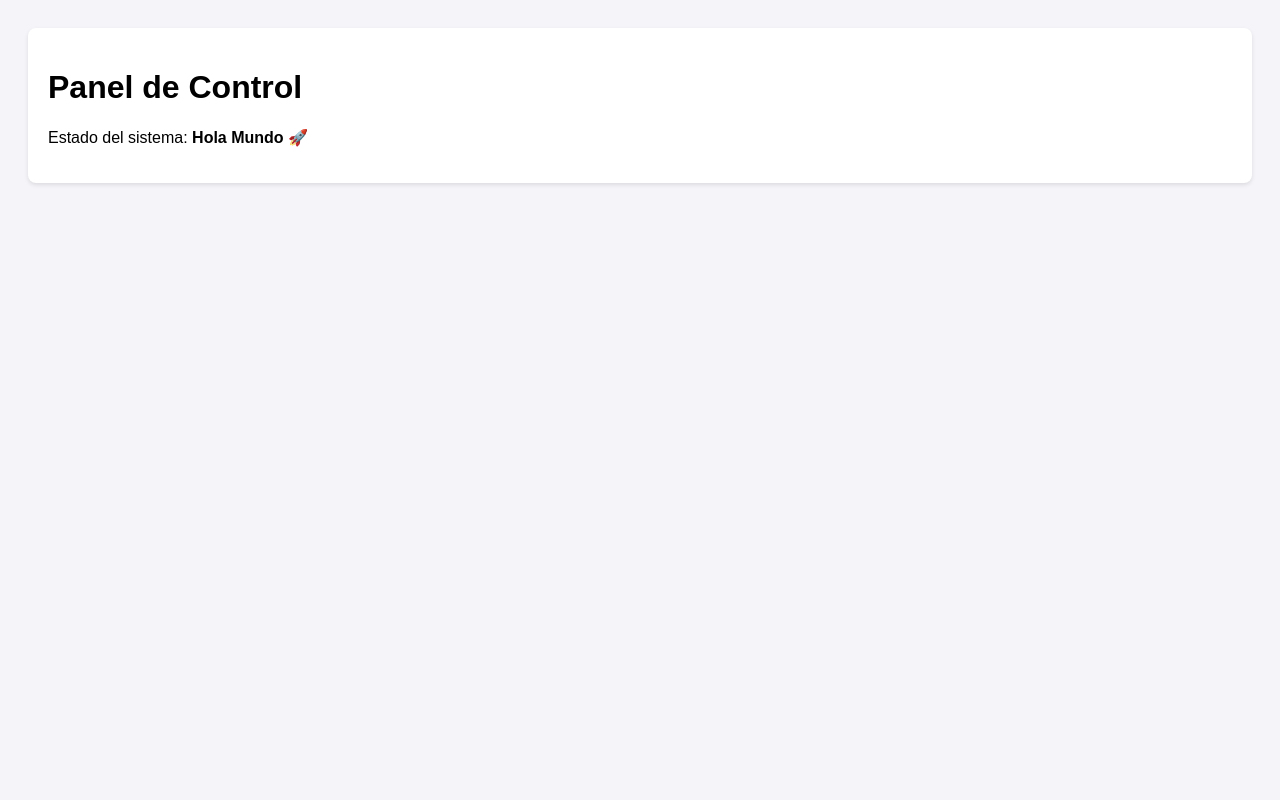
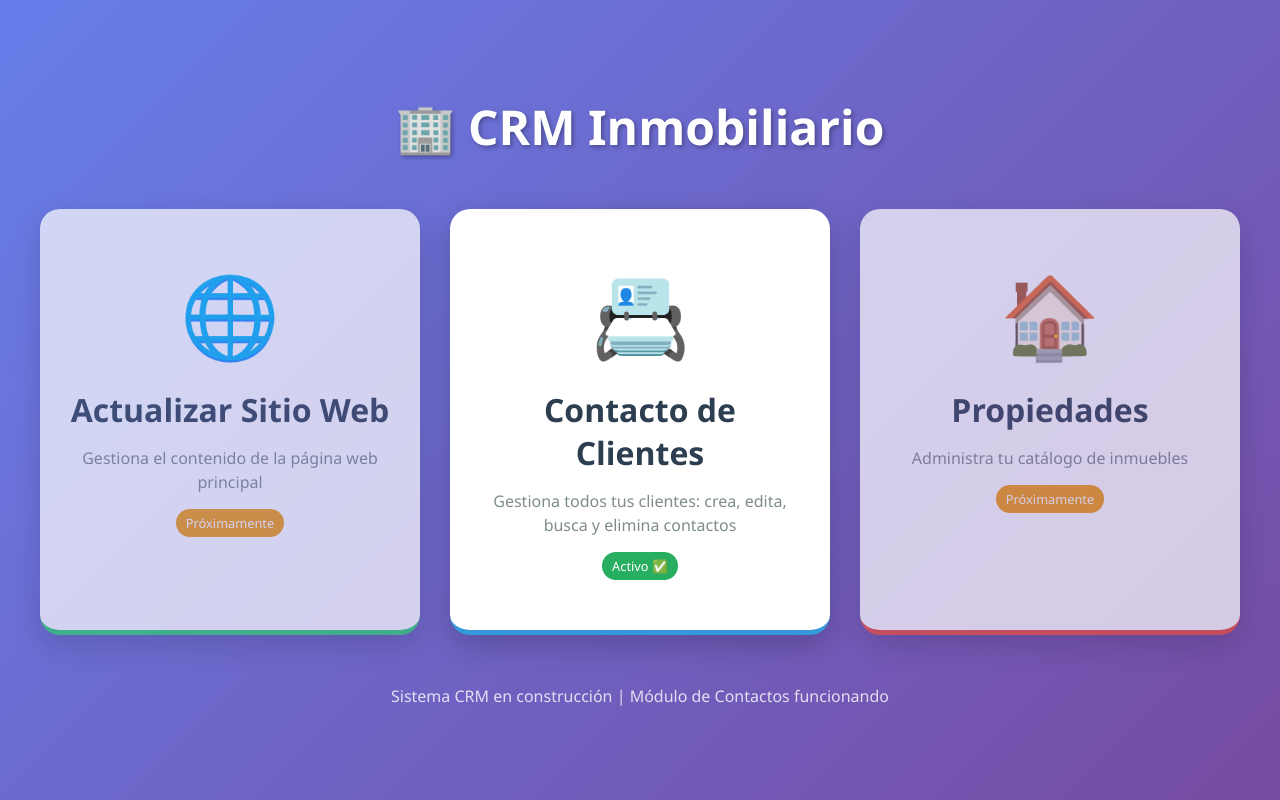
Before and after one commit to oscardelangel/pruebaCRM, a plain HTML site: page index.html in a window 1280 px wide. Drawn offline with Linux system fonts and the light colour scheme.

Commit message:
Menu principal con 3 botones grandes - solo contactos funciona

```diff
--- /dev/null
+++ b/css/styles.css
@@ -0,0 +1,147 @@
+* {
+    margin: 0;
+    padding: 0;
+    box-sizing: border-box;
+}
+
+body {
+    font-family: 'Segoe UI', Tahoma, Geneva, Verdana, sans-serif;
+    background: linear-gradient(135deg, #667eea 0%, #764ba2 100%);
+    min-height: 100vh;
+    display: flex;
+    justify-content: center;
+    align-items: center;
+    padding: 20px;
+}
+
+.container {
+    max-width: 1200px;
+    width: 100%;
+    margin: 0 auto;
+}
+
+h1 {
+    text-align: center;
+    color: white;
+    margin-bottom: 50px;
+    font-size: 3rem;
+    text-shadow: 2px 2px 4px rgba(0,0,0,0.3);
+}
+
+/* Grid de 3 botones grandes */
+.menu-grid {
+    display: grid;
+    grid-template-columns: repeat(auto-fit, minmax(300px, 1fr));
+    gap: 30px;
+    margin-bottom: 40px;
+}
+
+/* Estilo de cada botón/tarjeta */
+.menu-card {
+    background: white;
+    border-radius: 20px;
+    padding: 50px 30px;
+    text-align: center;
+    cursor: pointer;
+    transition: transform 0.3s, box-shadow 0.3s;
+    box-shadow: 0 10px 30px rgba(0,0,0,0.2);
+    text-decoration: none;
+    display: block;
+}
+
+.menu-card:hover {
+    transform: translateY(-10px);
+    box-shadow: 0 20px 40px rgba(0,0,0,0.3);
+}
+
+/* Icono grande */
+.menu-icon {
+    font-size: 80px;
+    margin-bottom: 20px;
+    display: block;
+}
+
+.menu-card h2 {
+    font-size: 2rem;
+    margin-bottom: 15px;
+    color: #2c3e50;
+}
+
+.menu-card p {
+    color: #7f8c8d;
+    font-size: 1rem;
+    line-height: 1.5;
+}
+
+/* Colores específicos para cada tarjeta */
+.card-contactos {
+    border-bottom: 5px solid #3498db;
+}
+
+.card-contactos .menu-icon {
+    color: #3498db;
+}
+
+.card-propiedades {
+    border-bottom: 5px solid #e74c3c;
+}
+
+.card-propiedades .menu-icon {
+    color: #e74c3c;
+}
+
+.card-web {
+    border-bottom: 5px solid #2ecc71;
+}
+
+.card-web .menu-icon {
+    color: #2ecc71;
+}
+
+/* Estado deshabilitado (para las que no funcionan aún) */
+.disabled {
+    opacity: 0.7;
+    cursor: not-allowed;
+}
+
+.disabled:hover {
+    transform: none;
+    box-shadow: 0 10px 30px rgba(0,0,0,0.2);
+}
+
+/* Badge de "Próximamente" */
+.badge {
+    display: inline-block;
+    background: #f39c12;
+    color: white;
+    padding: 5px 10px;
+    border-radius: 20px;
+    font-size: 0.8rem;
+    margin-top: 15px;
+}
+
+/* Footer */
+.footer {
+    text-align: center;
+    color: white;
+    margin-top: 50px;
+    opacity: 0.8;
+}
+
+@media (max-width: 768px) {
+    h1 {
+        font-size: 2rem;
+    }
+
+    .menu-card {
+        padding: 30px 20px;
+    }
+
+    .menu-icon {
+        font-size: 60px;
+    }
+
+    .menu-card h2 {
+        font-size: 1.5rem;
+    }
+}
--- a/index.html
+++ b/index.html
@@ -2,16 +2,49 @@
 <html lang="es">
 <head>
     <meta charset="UTF-8">
-    <title>Dashboard Inmobiliario - Prueba</title>
-    <style>
-        body { font-family: Arial, sans-serif; background-color: #f4f4f9; padding: 20px; }
-        .panel { background: white; padding: 20px; border-radius: 8px; box-shadow: 0 2px 4px rgba(0,0,0,0.1); }
-    </style>
+    <meta name="viewport" content="width=device-width, initial-scale=1.0">
+    <title>CRM Inmobiliario - Sistema de Gestión</title>
+    <link rel="stylesheet" href="css/styles.css">
 </head>
 <body>
-    <div class="panel">
-        <h1>Panel de Control</h1>
-        <p>Estado del sistema: <strong>Hola Mundo</strong> 🚀</p>
+    <div class="container">
+        <h1>🏢 CRM Inmobiliario</h1>
+
+        <div class="menu-grid">
+            <!-- Botón 1: Actualizar sitio web (NO FUNCIONA AÚN) -->
+            <div class="menu-card card-web disabled" onclick="mostrarMensaje('Actualizar sitio web')">
+                <span class="menu-icon">🌐</span>
+                <h2>Actualizar Sitio Web</h2>
+                <p>Gestiona el contenido de la página web principal</p>
+                <span class="badge">Próximamente</span>
+            </div>
+
+            <!-- Botón 2: Contacto de clientes (SÍ FUNCIONA) -->
+            <a href="contactos.html" class="menu-card card-contactos">
+                <span class="menu-icon">📇</span>
+                <h2>Contacto de Clientes</h2>
+                <p>Gestiona todos tus clientes: crea, edita, busca y elimina contactos</p>
+                <span class="badge" style="background: #27ae60;">Activo ✅</span>
+            </a>
+
+            <!-- Botón 3: Propiedades (NO FUNCIONA AÚN) -->
+            <div class="menu-card card-propiedades disabled" onclick="mostrarMensaje('Propiedades')">
+                <span class="menu-icon">🏠</span>
+                <h2>Propiedades</h2>
+                <p>Administra tu catálogo de inmuebles</p>
+                <span class="badge">Próximamente</span>
+            </div>
+        </div>
+
+        <div class="footer">
+            <p>Sistema CRM en construcción | Módulo de Contactos funcionando</p>
+        </div>
     </div>
+
+    <script>
+        function mostrarMensaje(modulo) {
+            alert(`🚧 Módulo "${modulo}" en desarrollo\nPróximamente estará disponible.`);
+        }
+    </script>
 </body>
 </html>
```
Also changed, not shown: contactos.html (added, +4 -0 lines).
